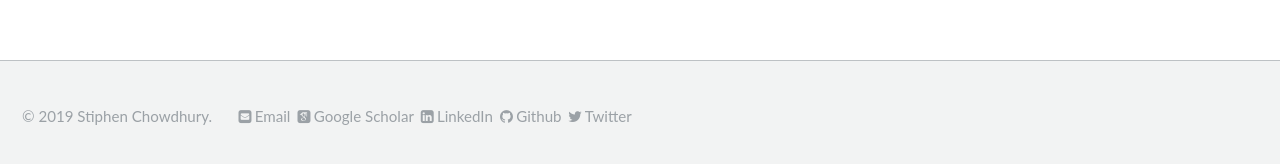
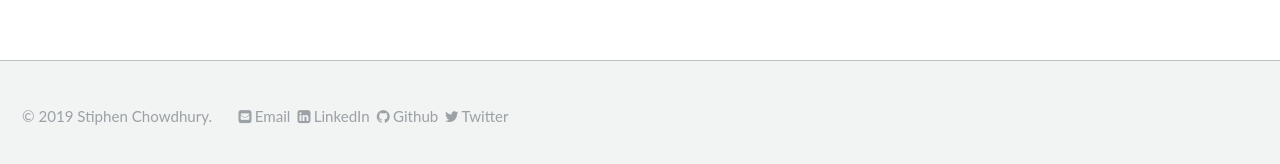
Before and after one commit to stiphenc/stiphenc.github.io, a Jekyll site: the page built from _pages/home.md, in a window 1280 px wide and 900 px high, scrolled down 1018 px. Shown: the part 728-892 px from the top of the window. Built offline with Jekyll 4.4.1, drawn with Linux system fonts in a browser that asks for light colours; some web fonts are replaced.

Commit message:
footer commit

```diff
--- a/_includes/footer.html
+++ b/_includes/footer.html
@@ -1,9 +1,8 @@
 <div class="page__footer-copyright">&copy; {{ site.time | date: '%Y' }} {{ site.name | default: site.title }}.
 &nbsp;&nbsp;&nbsp;&nbsp;
-<a href="mailto:agk34@cam.ac.uk"><i class="fa fa-fw fa-envelope-square" aria-hidden="true"></i><meta itemprop="email" content="agk34@cam.ac.uk">Email</a>
-<a href="https://scholar.google.co.uk/citations?user=hE2mTp4AAAAJ" itemprop="sameAs"><i class="ai ai-fw ai-google-scholar-square" aria-hidden="true"></i>Google Scholar</a>
-<a href="https://www.linkedin.com/in/alexgkendall" itemprop="sameAs"><i class="fa fa-fw fa-linkedin-square" aria-hidden="true"></i>LinkedIn</a>
-<a href="https://github.com/alexgkendall" itemprop="sameAs"><i class="fa fa-fw fa-github" aria-hidden="true"></i>Github</a>
-<a href="https://twitter.com/alexgkendall" itemprop="sameAs"><i class="fa fa-fw fa-twitter" aria-hidden="true"></i>Twitter</a>
+<a href="mailto:agk34@cam.ac.uk"><i class="fa fa-fw fa-envelope-square" aria-hidden="true"></i><meta itemprop="email" content="s.chowdhury8@herts.ac.uk">Email</a>
+<a href="https://www.linkedin.com/in/stiphenc" itemprop="sameAs"><i class="fa fa-fw fa-linkedin-square" aria-hidden="true"></i>LinkedIn</a>
+<a href="https://github.com/stiphenc" itemprop="sameAs"><i class="fa fa-fw fa-github" aria-hidden="true"></i>Github</a>
+<a href="https://twitter.com/stiphenc" itemprop="sameAs"><i class="fa fa-fw fa-twitter" aria-hidden="true"></i>Twitter</a>
 
 </div>
```
